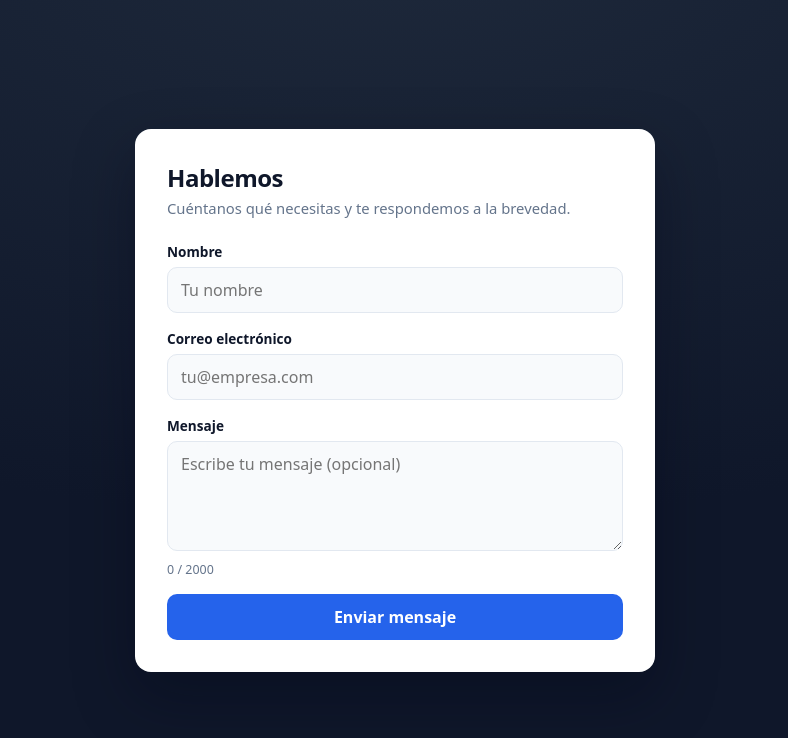
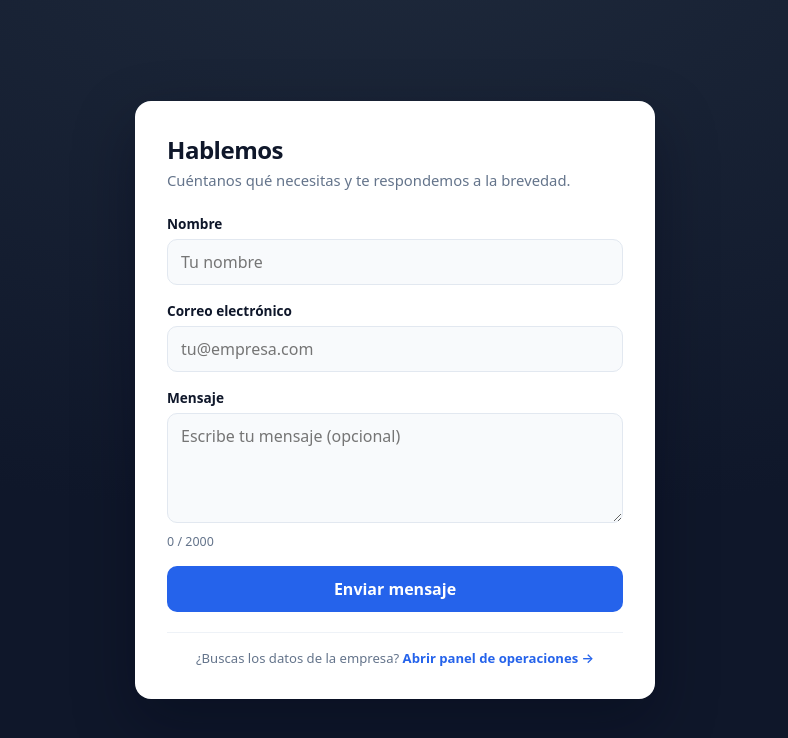
Before and after one commit to Robert-Halp/Sitio-Empresarial, a plain HTML site: page web/index.html in a window 1280 px wide. Shown: the whole page, without its empty margins (245-1033 px from the left). Drawn offline with Linux system fonts and the light colour scheme.

Commit message:
feat(web): panel desplegado en Vercel y enlaces cruzados con el formulario

```diff
--- a/web/index.html
+++ b/web/index.html
@@ -82,6 +82,16 @@
   .status.show { display: block; }
   .status.ok { background: #ecfdf5; color: var(--ok); border: 1px solid #a7f3d0; }
   .status.err { background: #fef2f2; color: var(--err); border: 1px solid #fecaca; }
+  .alt {
+    margin: 20px 0 0;
+    padding-top: 16px;
+    border-top: 1px solid #eef2f7;
+    text-align: center;
+    font-size: .82rem;
+    color: var(--muted);
+  }
+  .alt a { color: var(--brand); font-weight: 600; text-decoration: none; }
+  .alt a:hover { text-decoration: underline; }
 </style>
 </head>
 <body>
@@ -109,6 +119,8 @@
       <button type="submit" id="btn-enviar">Enviar mensaje</button>
       <div id="estado" class="status" role="status" aria-live="polite"></div>
     </form>
+
+    <p class="alt">¿Buscas los datos de la empresa? <a href="https://panel-constructora.vercel.app/">Abrir panel de operaciones →</a></p>
   </main>
 
   <script src="config.js"></script>
```
Also changed, not shown: 1 other file.
